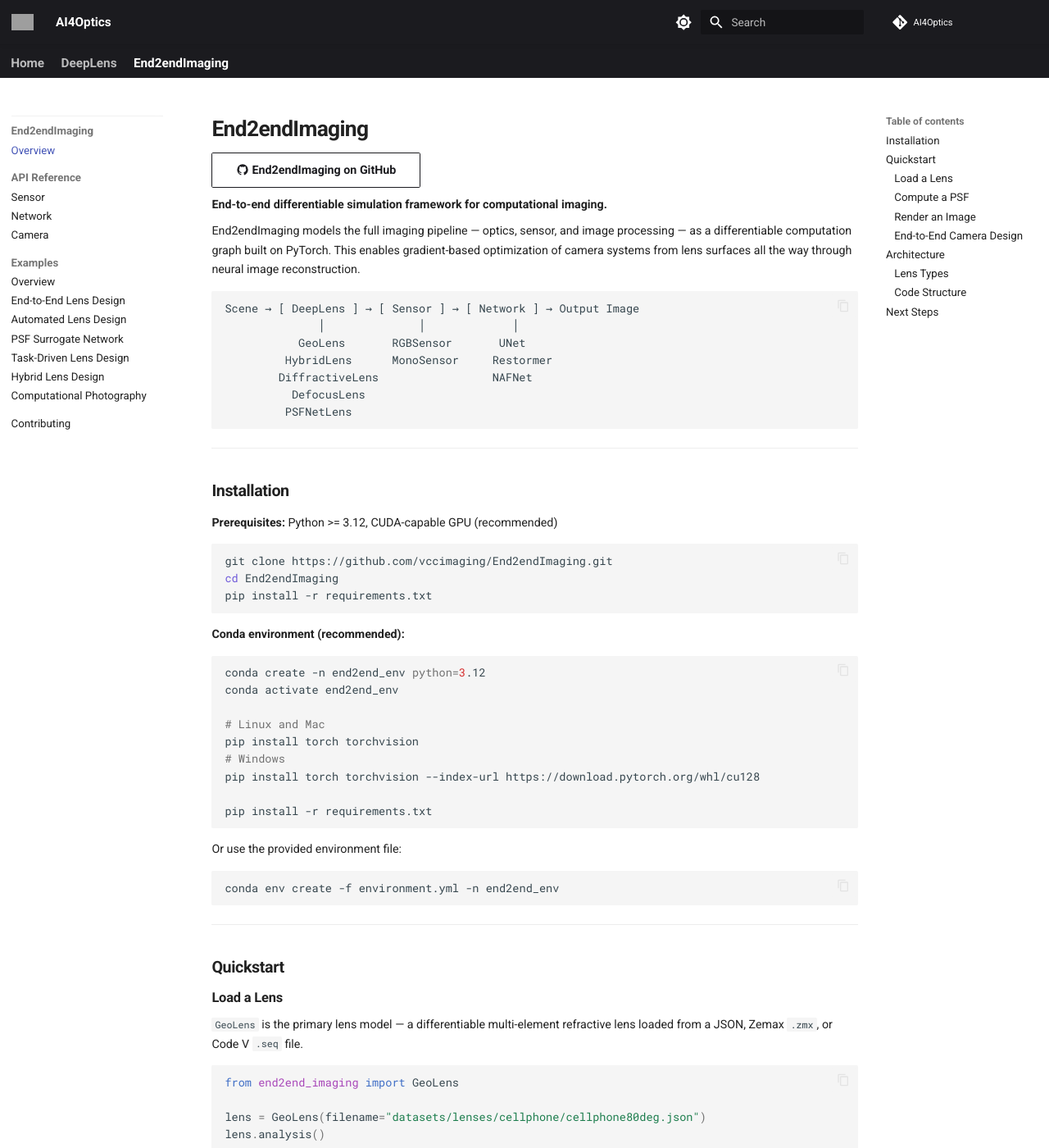
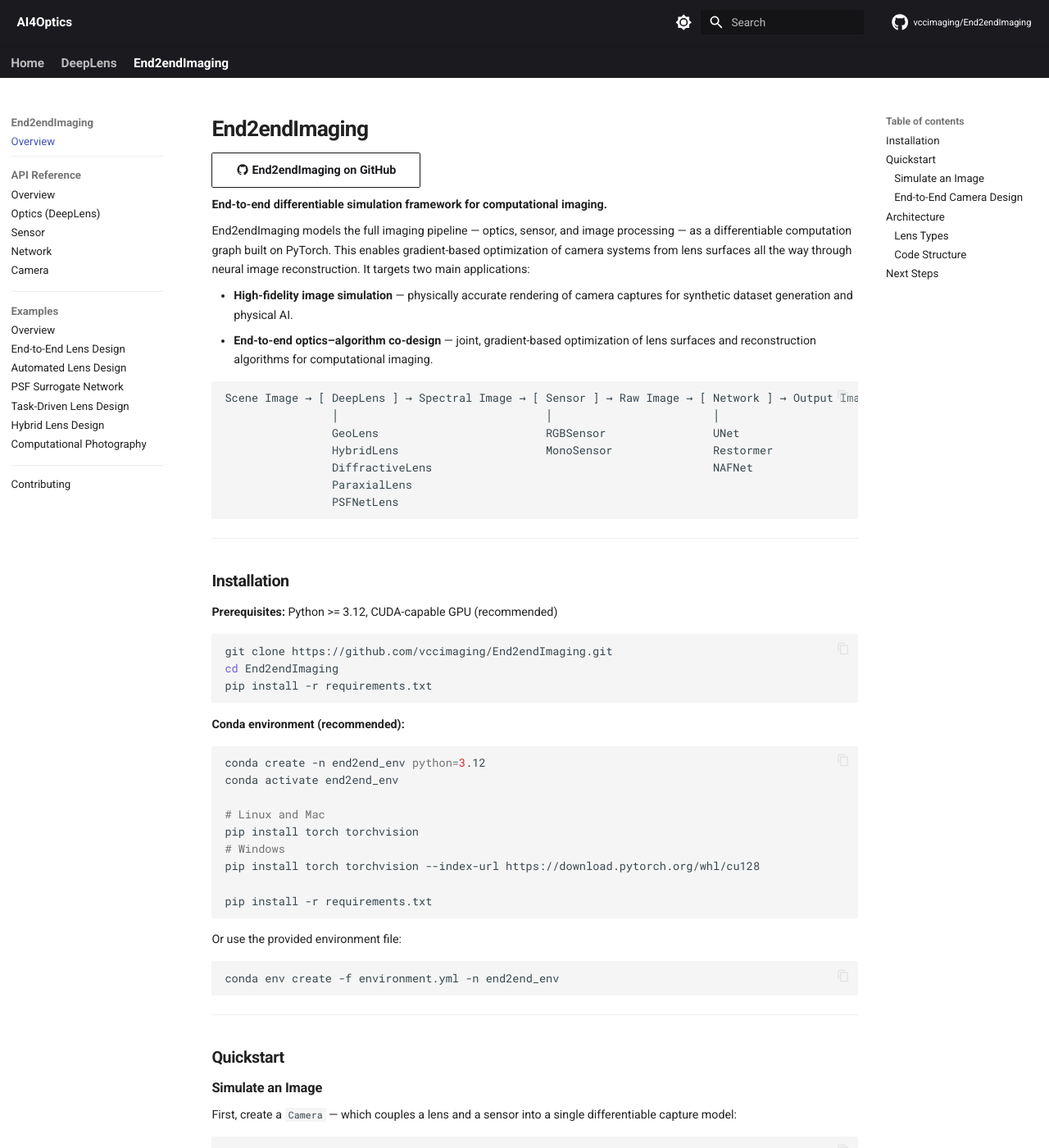
Before and after one commit to AI4Optics/docs, an MkDocs documentation site: the page built from docs/end2endimaging/index.md, in a window 1280 px wide and 1400 px high. Shown: the whole window at 82% size. Built offline with MkDocs 1.6.1 and Material for MkDocs 9.7.7, drawn with Linux system fonts in a browser that asks for light colours; comment, search, counter and statistics services are not loaded; some of the changed text lies outside the part shown; grey boxes are pictures that could not be loaded.

Commit message:
feat(docs): per-project header link, expanded nav, and End2end API polish
Navigation & chrome:
- Add per-project repo link in the header via overrides/partials/source.html:
  DeepLens pages link to the DeepLens repo, End2endImaging pages to its repo,
  and other pages fall back to the AI4Optics org. Use the GitHub repo icon.
- Drop the top-left logo image (the umbrella is "AI4Optics") and hide
  Material's default fallback icon, keeping just the AI4Optics wordmark.
- Expand menu sections by default (navigation.expand) for easier reading.
- Draw divider lines between a project's left-menu sections, targeting the
  lifted-tab second-level nav items so they show on desktop.

End2endImaging docs:
- Add an "Optics (DeepLens)" API page that points to the DeepLens API, plus a
  matching API Reference overview with grid cards (Optics/Sensor/Network/Camera).
- Restyle the Sensor/Network/Camera API pages to match the DeepLens layout.
- Quickstart: simulate an image by creating a Camera directly, and split the
  create/render code into two focused blocks.

Co-Authored-By: Claude Opus 4.8 <noreply@anthropic.com>

````diff
--- a/docs/end2endimaging/index.md
+++ b/docs/end2endimaging/index.md
@@ -4,16 +4,19 @@
 
 **End-to-end differentiable simulation framework for computational imaging.**
 
-End2endImaging models the full imaging pipeline — optics, sensor, and image processing — as a differentiable computation graph built on PyTorch. This enables gradient-based optimization of camera systems from lens surfaces all the way through neural image reconstruction.
+End2endImaging models the full imaging pipeline — optics, sensor, and image processing — as a differentiable computation graph built on PyTorch. This enables gradient-based optimization of camera systems from lens surfaces all the way through neural image reconstruction. It targets two main applications:
+
+- **High-fidelity image simulation** — physically accurate rendering of camera captures for synthetic dataset generation and physical AI.
+- **End-to-end optics–algorithm co-design** — joint, gradient-based optimization of lens surfaces and reconstruction algorithms for computational imaging.
 
 ```
-Scene → [ DeepLens ] → [ Sensor ] → [ Network ] → Output Image
-              │              │             │
-           GeoLens       RGBSensor       UNet
-         HybridLens      MonoSensor     Restormer
-        DiffractiveLens                 NAFNet
-          DefocusLens
-         PSFNetLens
+Scene Image → [ DeepLens ] → Spectral Image → [ Sensor ] → Raw Image → [ Network ] → Output Image
+                │                               │                        │
+                GeoLens                         RGBSensor                UNet
+                HybridLens                      MonoSensor               Restormer
+                DiffractiveLens                                          NAFNet
+                ParaxialLens
+                PSFNetLens
 ```
 
 ---
@@ -52,32 +55,9 @@ conda env create -f environment.yml -n end2end_env
 
 ## Quickstart
 
-### Load a Lens
+### Simulate an Image
 
-`GeoLens` is the primary lens model — a differentiable multi-element refractive lens loaded from a JSON, Zemax `.zmx`, or Code V `.seq` file.
-
-```python
-from end2end_imaging import GeoLens
-
-lens = GeoLens(filename="datasets/lenses/cellphone/cellphone80deg.json")
-lens.analysis()
-```
-
-### Compute a PSF
-
-The point spread function (PSF) describes how the lens images a point source at a given field position and wavelength.
-
-```python
-# Single on-axis PSF (monochromatic)
-psf = lens.psf(points=[0.0, 0.0, -10000.0], ks=128, wvln=0.589)
-
-# RGB PSF (weighted sum over visible wavelengths)
-psf_rgb = lens.psf_rgb(points=[0.0, 0.0, -10000.0], ks=128)
-```
-
-### Render an Image
-
-Use the `Camera` class to simulate a physically accurate image capture — including lens aberrations, sensor noise, and ISP processing:
+First, create a `Camera` — which couples a lens and a sensor into a single differentiable capture model:
 
 ```python
 from end2end_imaging import Camera
@@ -86,7 +66,11 @@ camera = Camera(
     lens_file="datasets/lenses/camera/rf50mm_f1.8.json",
     sensor_file="datasets/sensors/canon_r6.json",
 )
+```
 
+Then render a physically accurate capture from an input image, including lens aberrations, sensor noise, and ISP processing:
+
+```python
 # Prepare input data
 data_dict = {
     "img": img_srgb,             # sRGB image, shape (B, 3, H, W), range [0, 1]
--- a/docs/stylesheets/extra.css
+++ b/docs/stylesheets/extra.css
@@ -52,6 +52,13 @@ body[data-md-color-scheme="slate"] {
 }
 .md-sidebar {
   top: 3.2rem;
+}
+
+/* The umbrella is "AI4Optics", so the top-left logo image is dropped — with no
+   `theme.logo` set, Material would otherwise fall back to its default book icon.
+   Hide the logo button so only the AI4Optics wordmark remains in the header. */
+.md-header__button.md-logo {
+  display: none;
 }
 
 /* The Overview page already carries the DeepLens heading, so the redundant
@@ -135,15 +142,30 @@ html {
   font-weight: 600;
 }
 
-/* Divider line between top-level navigation sections.
-   Depends on Material's primary-nav DOM (.md-nav--primary > list > item). */
-.md-nav--primary > .md-nav__list > .md-nav__item {
+/* Divider line between a project's sections (Overview │ Get Started │ API
+   Reference │ Examples │ Contributing). With `navigation.tabs`, the project
+   tab is "lifted" and its sections render one level deeper than the tabs, so
+   the dividers must target the SECOND-level nav items — the children of a
+   project tab — not the top (tab) level, which is hidden on desktop. This
+   selector matches in both the desktop lifted sidebar and the mobile drawer. */
+.md-nav--primary
+  > .md-nav__list
+  > .md-nav__item
+  > .md-nav
+  > .md-nav__list
+  > .md-nav__item {
   border-top: 1px solid var(--md-default-fg-color--lightest);
-  margin-top: 0.55rem;
-  padding-top: 0.55rem;
+  margin-top: 0.5rem;
+  padding-top: 0.5rem;
 }
 
-.md-nav--primary > .md-nav__list > .md-nav__item:first-child {
+/* No divider above the first section (Overview). */
+.md-nav--primary
+  > .md-nav__list
+  > .md-nav__item
+  > .md-nav
+  > .md-nav__list
+  > .md-nav__item:first-child {
   border-top: none;
   margin-top: 0;
   padding-top: 0;
--- a/mkdocs.yml
+++ b/mkdocs.yml
@@ -3,8 +3,10 @@ site_description: "Differentiable optics for end-to-end imaging system design
 site_author: "Xinge Yang"
 site_url: https://ai4optics.github.io/AI4Optics-docs/
 
-# Org-level link shown in the top-right of the header (the whole AI4Optics org).
-# Per-project source links live as buttons on each project's overview page.
+# Default top-right header link (umbrella home and any non-project page): the
+# AI4Optics org. On project pages this is overridden per-project by
+# overrides/partials/source.html — DeepLens pages link to the DeepLens repo,
+# End2endImaging pages to the End2endImaging repo.
 repo_url: https://github.com/AI4Optics
 repo_name: AI4Optics
 
@@ -12,8 +14,10 @@ docs_dir: docs
 
 theme:
   name: material
-  logo: assets/logo.png
+  custom_dir: overrides
   favicon: assets/logo.png
+  icon:
+    repo: fontawesome/brands/github
   palette:
     - scheme: default
       primary: indigo
@@ -28,6 +32,7 @@ theme:
   features:
     - navigation.tabs
     - navigation.sections
+    - navigation.expand
     - navigation.top
     - toc.follow
     - search.highlight
@@ -115,6 +120,8 @@ nav:
   - End2endImaging:
       - Overview: end2endimaging/index.md
       - API Reference:
+          - Overview: end2endimaging/api/index.md
+          - Optics (DeepLens): end2endimaging/api/optics.md
           - Sensor: end2endimaging/api/sensor.md
           - Network: end2endimaging/api/network.md
           - Camera: end2endimaging/api/camera.md
--- /dev/null
+++ b/overrides/partials/source.html
@@ -0,0 +1,33 @@
+{#-
+  AI4Optics override of Material's repo source link.
+
+  The umbrella site hosts several projects, so the top-right header link should
+  point at the repository of whichever project you're currently reading:
+  DeepLens pages link to the DeepLens repo, End2endImaging pages to its repo,
+  and everything else (the umbrella home and any non-project page) falls back to
+  the AI4Optics org configured via `repo_url` in mkdocs.yml.
+
+  Branching is on `page.url` (e.g. "deeplens/", "deeplens/api/geolens/",
+  "end2endimaging/api/sensor/"), which mirrors the docs directory layout, so no
+  per-page front matter is needed. `lang` is imported with context by the
+  including header partial; `page` may be absent on synthetic pages, hence the
+  guard.
+-#}
+{% set _repo_url = config.repo_url %}
+{% set _repo_name = config.repo_name %}
+{% if page and page.url.startswith("deeplens/") %}
+  {% set _repo_url = "https://github.com/vccimaging/DeepLens" %}
+  {% set _repo_name = "vccimaging/DeepLens" %}
+{% elif page and page.url.startswith("end2endimaging/") %}
+  {% set _repo_url = "https://github.com/vccimaging/End2endImaging" %}
+  {% set _repo_name = "vccimaging/End2endImaging" %}
+{% endif %}
+<a href="{{ _repo_url }}" title="{{ lang.t('source') }}" class="md-source" data-md-component="source">
+  <div class="md-source__icon md-icon">
+    {% set icon = config.theme.icon.repo or "fontawesome/brands/git-alt" %}
+    {% include ".icons/" ~ icon ~ ".svg" %}
+  </div>
+  <div class="md-source__repository">
+    {{ _repo_name }}
+  </div>
+</a>
````
Also changed, not shown: docs/end2endimaging/api/camera.md (+8 -4 lines), docs/end2endimaging/api/index.md (added, +50 -0 lines), docs/end2endimaging/api/network.md (+3 -5 lines), docs/end2endimaging/api/optics.md (added, +12 -0 lines), docs/end2endimaging/api/sensor.md (+2 -6 lines).
